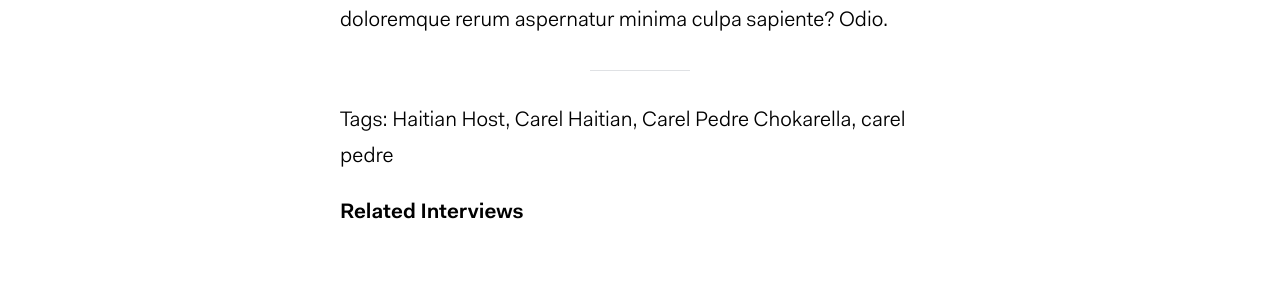
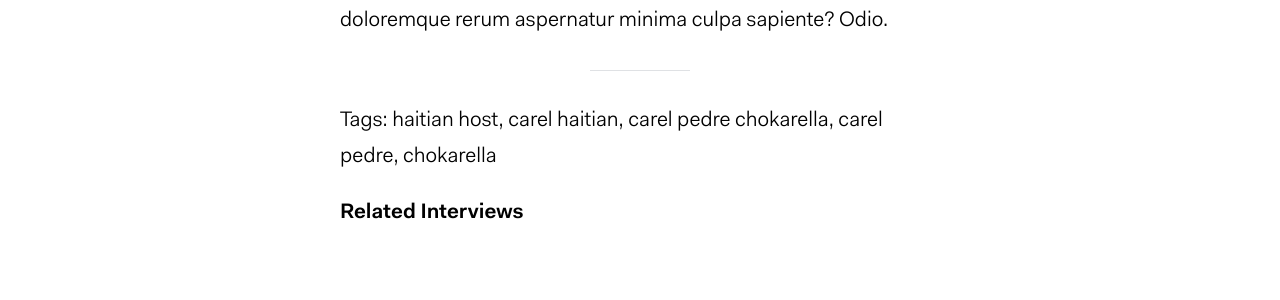
Before and after one commit to kenold/startup-alist, a Jekyll site: the page built from _posts/2016-12-25-carel-pedre.md, in a window 1280 px wide. Shown: the part 1424-1724 px from the top of the page. Built offline with Jekyll 4.4.1, drawn with Linux system fonts in a browser that asks for light colours; comment, search, counter and statistics services are not loaded.

Commit message:
change tags case

```diff
--- a/_layouts/post.html
+++ b/_layouts/post.html
@@ -30,9 +30,11 @@ layout: default
   <div class="tags">
   <i class="fa fa-tag"></i> Tags:
     {% for tags in page.tags %}
-      {{ tags }},
+      {{ tags  | downcase }},
     {% endfor %}
-    {{ page.person | downcase }}
+    {{ page.person | downcase }},
+    {% assign person = site.people | where: "full_name", page.person | first %}
+    {{ person.company | downcase }}
 </div>
 
   <div class="related">
```
